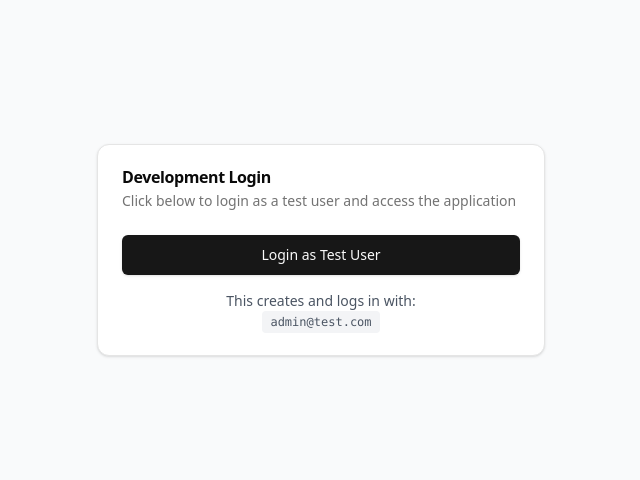
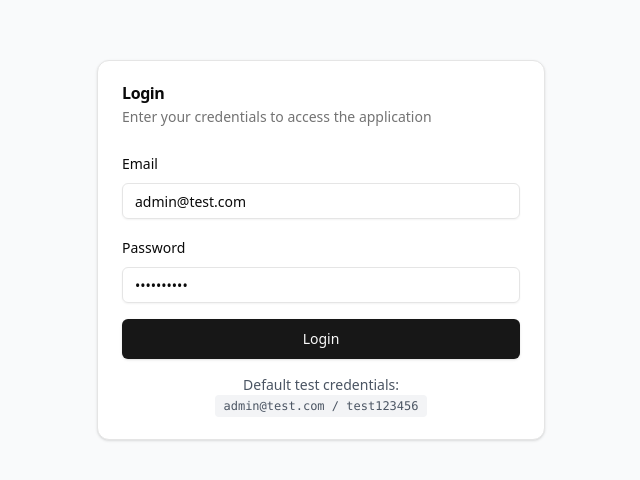
Before and after one commit to gauravgupta-ctrl/fc-putaway-preprocessing, a Next.js app: page /login in a window 1280 px wide. Shown: the part 150-630 px from the top of the page, without its empty margins (319-959 px from the left). Built offline with nearby package versions, Linux system fonts and the light colour scheme; no server answers.

Commit message:
Simplify login with direct Supabase client authentication

```diff
--- a/app/login/page.tsx
+++ b/app/login/page.tsx
@@ -4,30 +4,36 @@ import { useState } from 'react';
 import { useRouter } from 'next/navigation';
 import { Button } from '@/components/ui/button';
 import { Card, CardContent, CardDescription, CardHeader, CardTitle } from '@/components/ui/card';
+import { Input } from '@/components/ui/input';
+import { Label } from '@/components/ui/label';
 import { Loader2 } from 'lucide-react';
+import { supabase } from '@/lib/supabase';
 
 export default function LoginPage() {
   const [loading, setLoading] = useState(false);
+  const [email, setEmail] = useState('admin@test.com');
+  const [password, setPassword] = useState('test123456');
   const router = useRouter();
 
-  async function handleDevLogin() {
+  async function handleLogin(e: React.FormEvent) {
+    e.preventDefault();
     setLoading(true);
+
     try {
-      const response = await fetch('/api/auth/dev-login', {
-        method: 'POST',
+      const { data, error } = await supabase.auth.signInWithPassword({
+        email,
+        password,
       });
 
-      const data = await response.json();
+      if (error) {
+        alert(`Login failed: ${error.message}`);
+        setLoading(false);
+        return;
+      }
 
-      if (response.ok) {
-        // Wait a moment for session to be established
-        await new Promise(resolve => setTimeout(resolve, 500));
-
+      if (data.session) {
         // Redirect to admin dashboard
         window.location.href = '/admin/dashboard';
-      } else {
-        alert(`Login failed: ${data.error}`);
-        setLoading(false);
       }
     } catch (error) {
       console.error('Login error:', error);
@@ -40,14 +46,37 @@ export default function LoginPage() {
     <div className="flex min-h-screen items-center justify-center bg-gray-50">
       <Card className="w-full max-w-md">
         <CardHeader>
-          <CardTitle>Development Login</CardTitle>
+          <CardTitle>Login</CardTitle>
           <CardDescription>
-            Click below to login as a test user and access the application
+            Enter your credentials to access the application
           </CardDescription>
         </CardHeader>
         <CardContent>
+          <form onSubmit={handleLogin} className="space-y-4">
+            <div className="space-y-2">
+              <Label htmlFor="email">Email</Label>
+              <Input
+                id="email"
+                type="email"
+                value={email}
+                onChange={(e) => setEmail(e.target.value)}
+                placeholder="admin@test.com"
+                required
+              />
+            </div>
+            <div className="space-y-2">
+              <Label htmlFor="password">Password</Label>
+              <Input
+                id="password"
+                type="password"
+                value={password}
+                onChange={(e) => setPassword(e.target.value)}
+                placeholder="password"
+                required
+              />
+            </div>
             <Button
-            onClick={handleDevLogin}
+              type="submit"
               disabled={loading}
               className="w-full"
               size="lg"
@@ -58,12 +87,13 @@ export default function LoginPage() {
                   Logging in...
                 </>
               ) : (
-              'Login as Test User'
+                'Login'
               )}
             </Button>
+          </form>
           <p className="mt-4 text-sm text-gray-600 text-center">
-            This creates and logs in with:<br />
-            <code className="text-xs bg-gray-100 px-2 py-1 rounded">admin@test.com</code>
+            Default test credentials:<br />
+            <code className="text-xs bg-gray-100 px-2 py-1 rounded">admin@test.com / test123456</code>
           </p>
         </CardContent>
       </Card>
```
Lines whose indentation alone changed are shown as unchanged.
